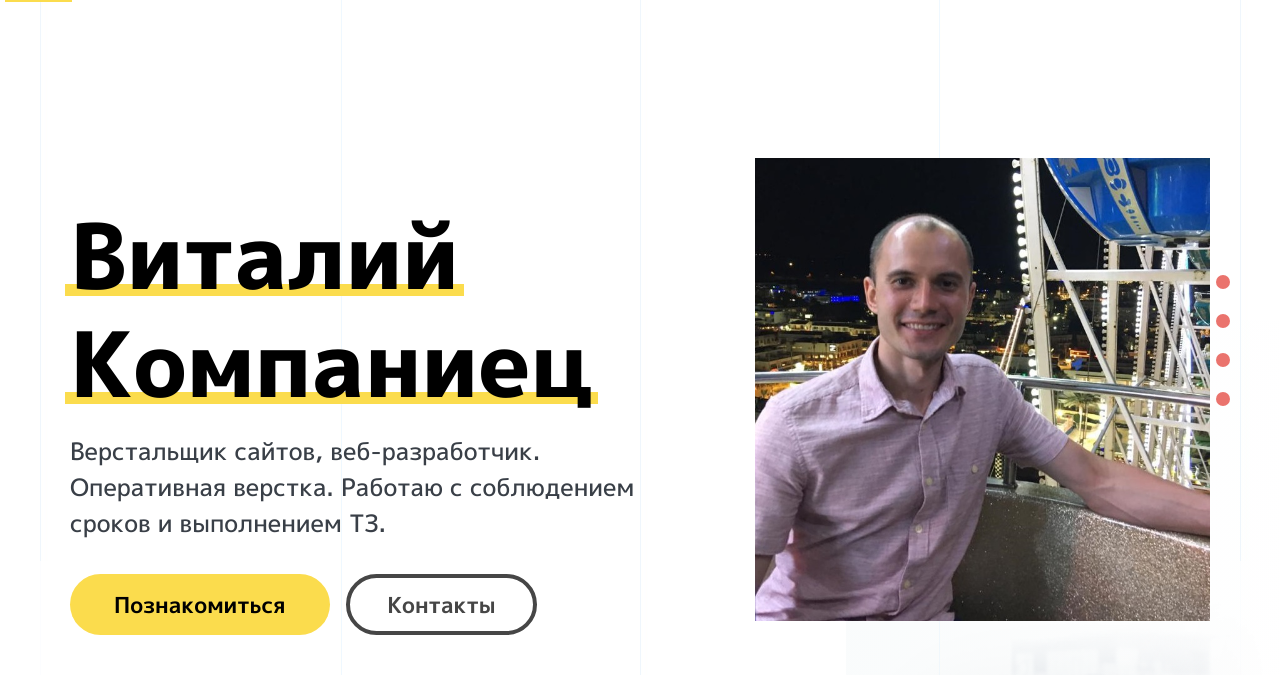
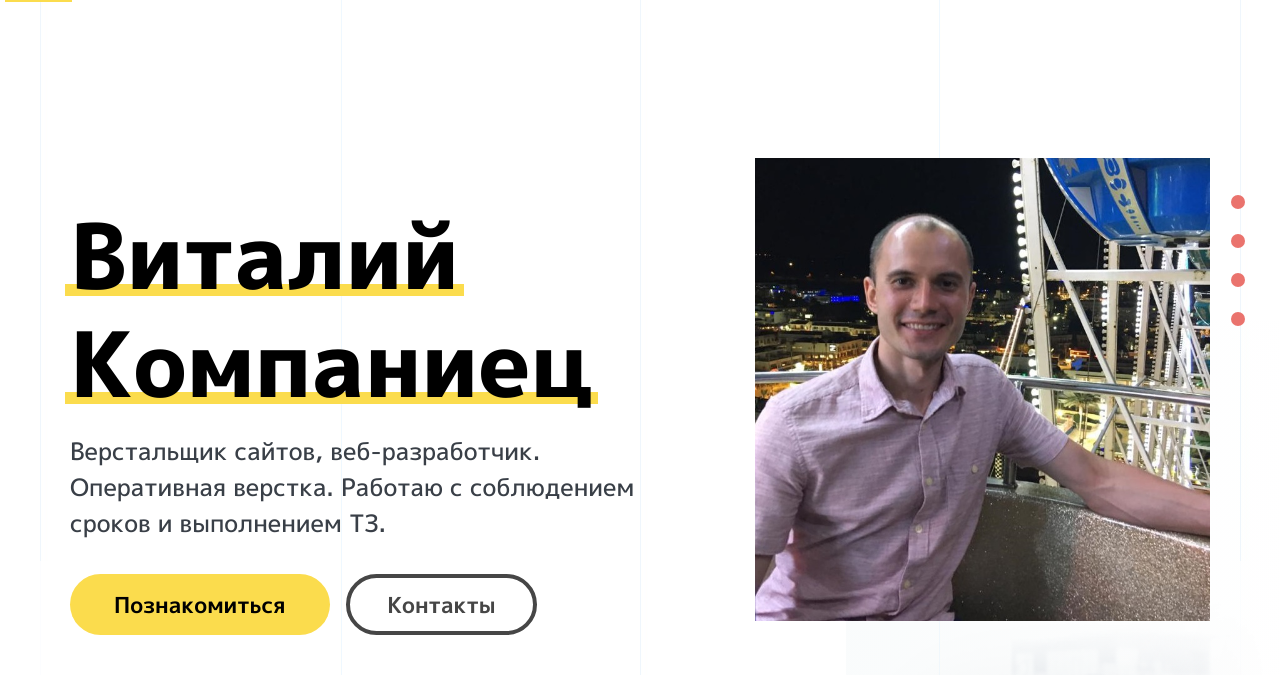
Before and after one commit to vitalii-kompaniets/portfolio, a plain HTML site: page docs/index.html in a window 1280 px wide. Shown: the part 125-800 px from the top of the page. Drawn offline with Linux system fonts and the light colour scheme.

Commit message:
Beta commit

```diff
--- a/docs/less/blocks/_base.less
+++ b/docs/less/blocks/_base.less
@@ -38,8 +38,8 @@
 
 #page-nav {
     position: fixed;
-    right: 50px;
-    top: 50%;
+    right: 35px;
+    top: 40%;
     z-index: 100;
 }
 
```
Also changed, not shown: docs/css/main.css.
